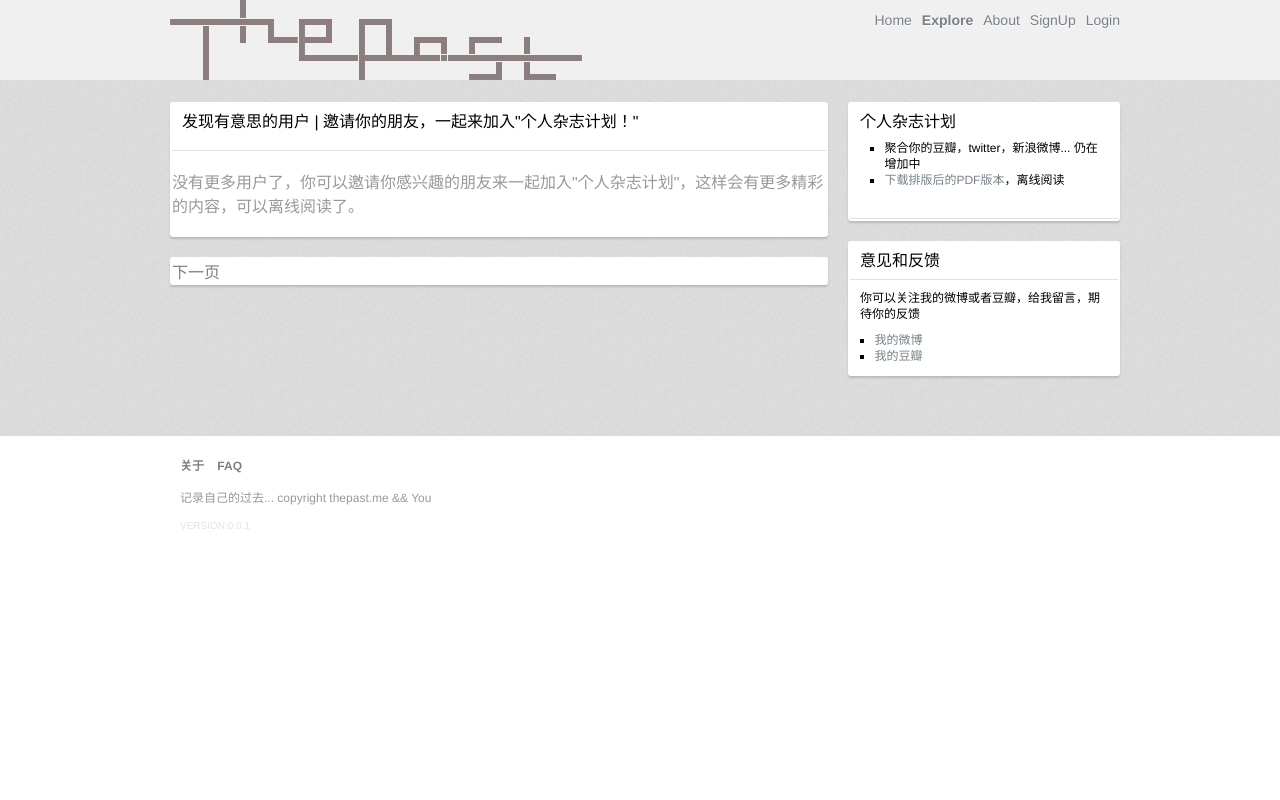
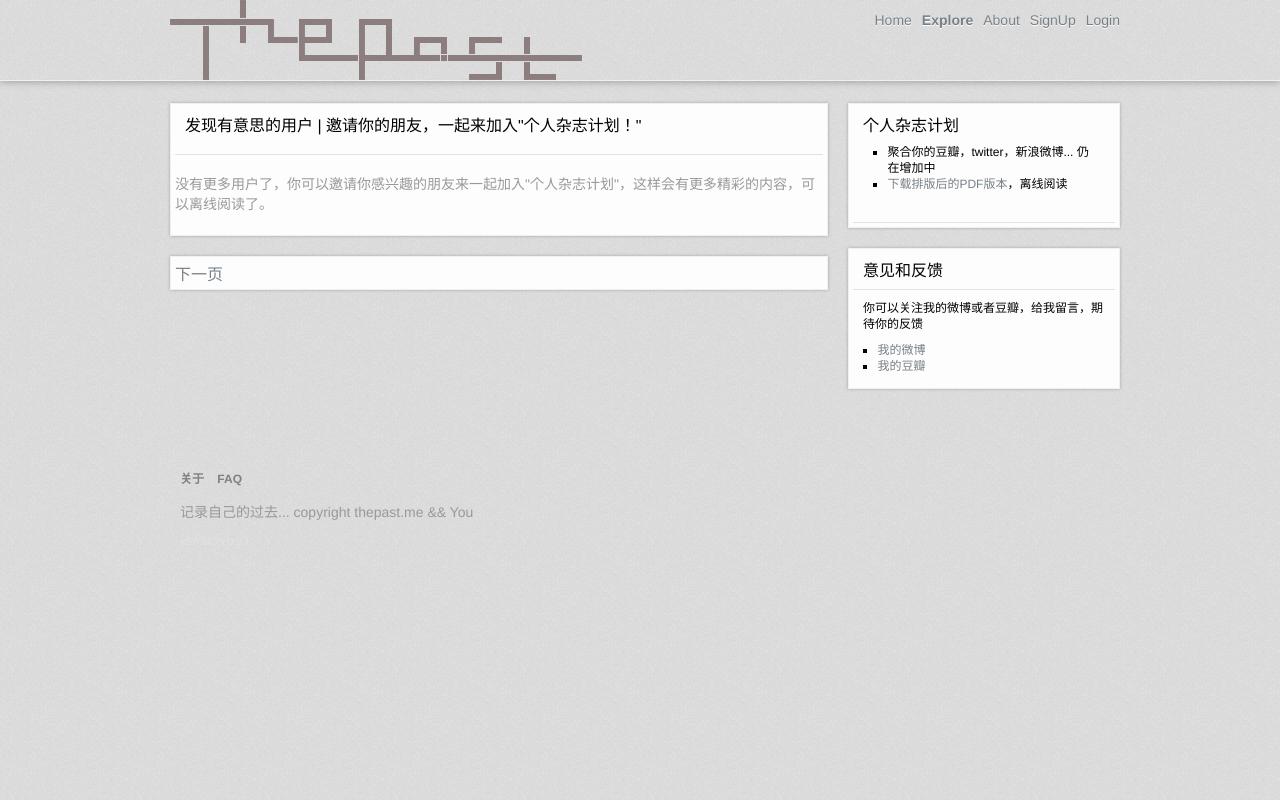
Before and after one commit to laiwei/thepast, a Flask app: page /user in a window 1280 px wide. Run offline with Flask 2, Linux system fonts and the light colour scheme; data that the repository does not hold is empty; parts of the project's set-up code (start-up, migrations or seed data) failed here and were passed over.

Commit message:
update css

```diff
--- a/past/static/css/default.css
+++ b/past/static/css/default.css
@@ -1,10 +1,8 @@
-html {}
-
 body {
     padding: 0px;
     margin: 0px;
     font-family: "Helvetica Neue", "Luxi Sans", "DejaVu Sans", Tahoma, "Hiragino Sans GB", STHeiti !important;
-    background-color: #fff;
+    background-image: url("/static/img/bg.png");
 }
 
 h1 {
@@ -172,7 +170,8 @@ table .vborder1 {
 
 #Top {
    height: 80px;
-   background-color: #F0F0F0;
+   box-shadow: 0 0 8px rgba(0, 0, 0, 0.35);
+   border-bottom: 1px solid #F0F0F0;
 }
 
 #TopMain {
@@ -222,8 +221,6 @@ table .vborder1 {
 }
 
 #Wrapper {
-    background-color: #fff;
-    background-image: url("/static/img/bg.png");
 }
 
 #Main {
@@ -249,10 +246,6 @@ table .vborder1 {
     padding: 10px;
 }
 
-#Bottom {
-    background-color: #fff;
-}
-
 #BottomMain {
     margin: 0px auto 0px auto;
     width: 920px;
@@ -263,18 +256,10 @@ table .vborder1 {
 
 /* CLASSes */
 .box {
-    -webkit-border-radius: 3px;
-    -moz-border-radius: 3px;
-    -o-border-radius: 3px;
-    border-radius: 3px;
-
-    -webkit-box-shadow: 0 2px 2px rgba(0, 0, 0, 0.15);
-    -moz-box-shadow: 0 2px 2px rgba(0, 0, 0, 0.15);
-    -o-box-shadow: 0 2px 2px rgba(0, 0, 0, 0.15);
-    box-shadow: 0 2px 2px rgba(0, 0, 0, 0.15);
-
-    background-color: #fff;
-    border: 2px solid #fff;
+    box-shadow: 0 0px 3px rgba(0, 0, 0, 0.25);
+    background-color: #fdfdfd;
+    border: 1px solid #f0f0f0;
+	padding: 4px;
 }
 
 .glass {
@@ -326,6 +311,7 @@ table .vborder1 {
 
 .fade {
     color: #999;
+	font-size: 14px;
 }
 
 .sep20 {height:20px;}
```
